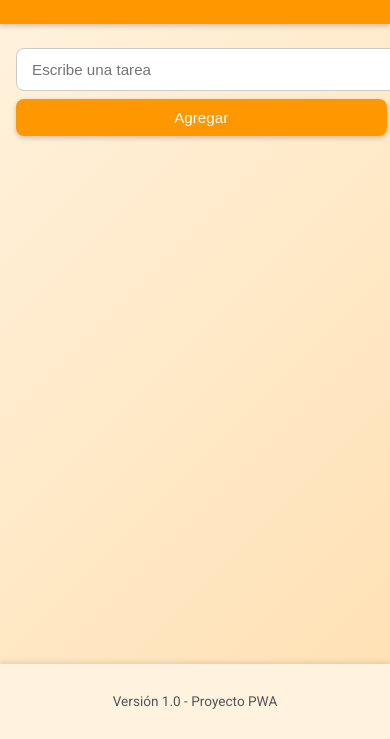
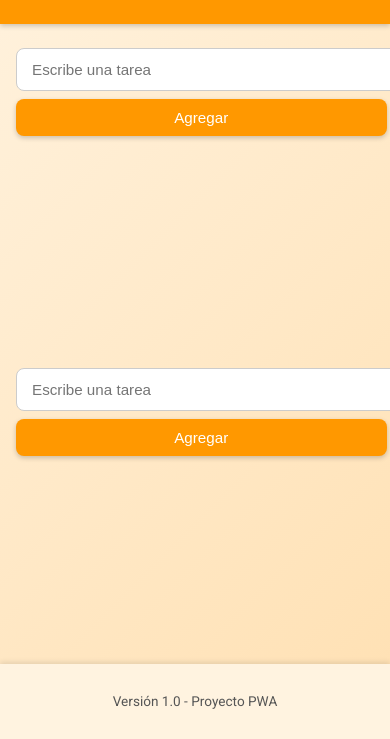
Before and after one commit to anachofiissal/apw, a plain HTML site: page index.html in a window 390 px wide. Shown: the part 105-844 px from the top of the page. Drawn offline with Linux system fonts and the light colour scheme.

```diff
--- a/index.html
+++ b/index.html
@@ -31,6 +31,15 @@
     </main>
 
 
+        <main>
+        <div class="input-container">
+            <input type="text" id="taskInput" placeholder="Escribe una tarea">
+            <button id="addTaskBtn">Agregar</button>
+        </div>
+        <ul id="taskList"></ul>
+        </main>
+
+
         <footer>
             <p>Versión 1.0 - Proyecto PWA</p>
         </footer>
```
Lines whose indentation alone changed are shown as unchanged.
